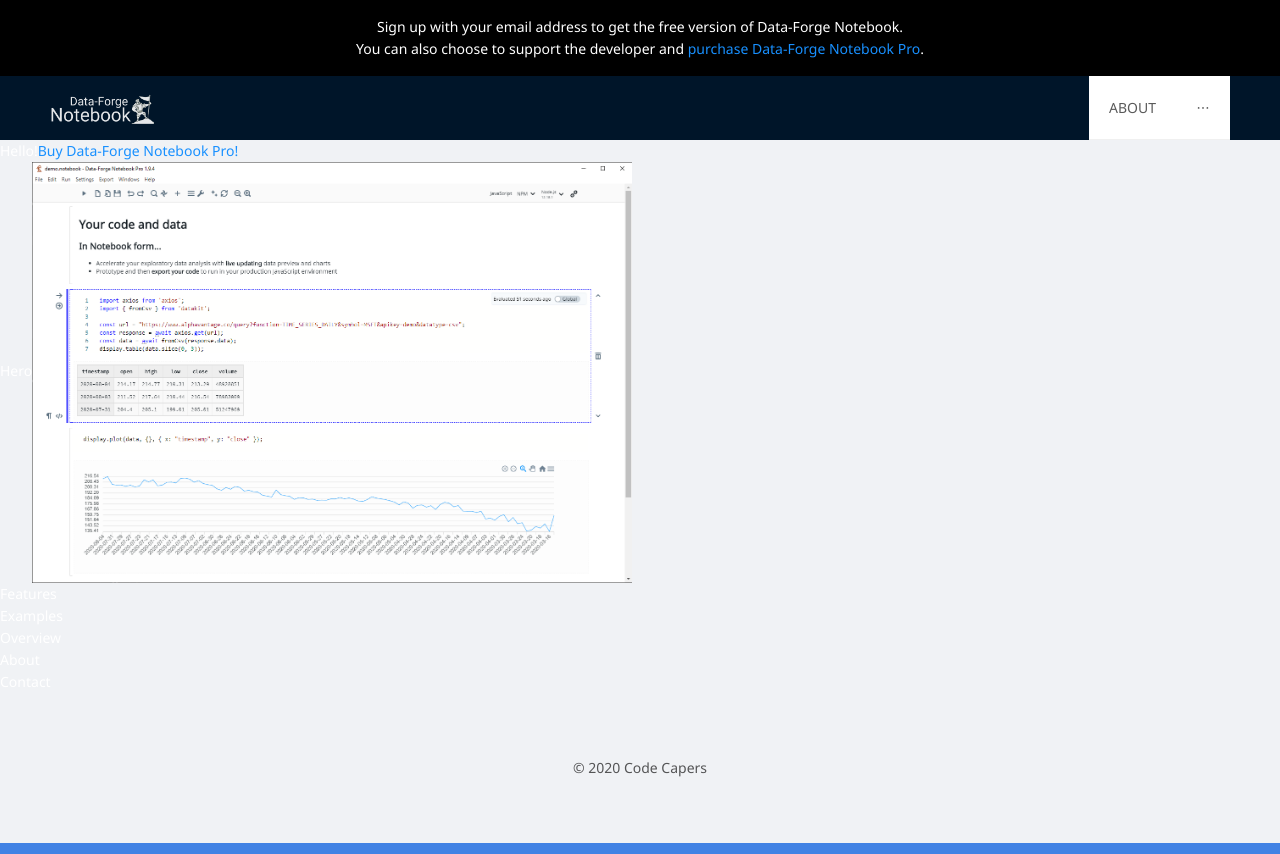
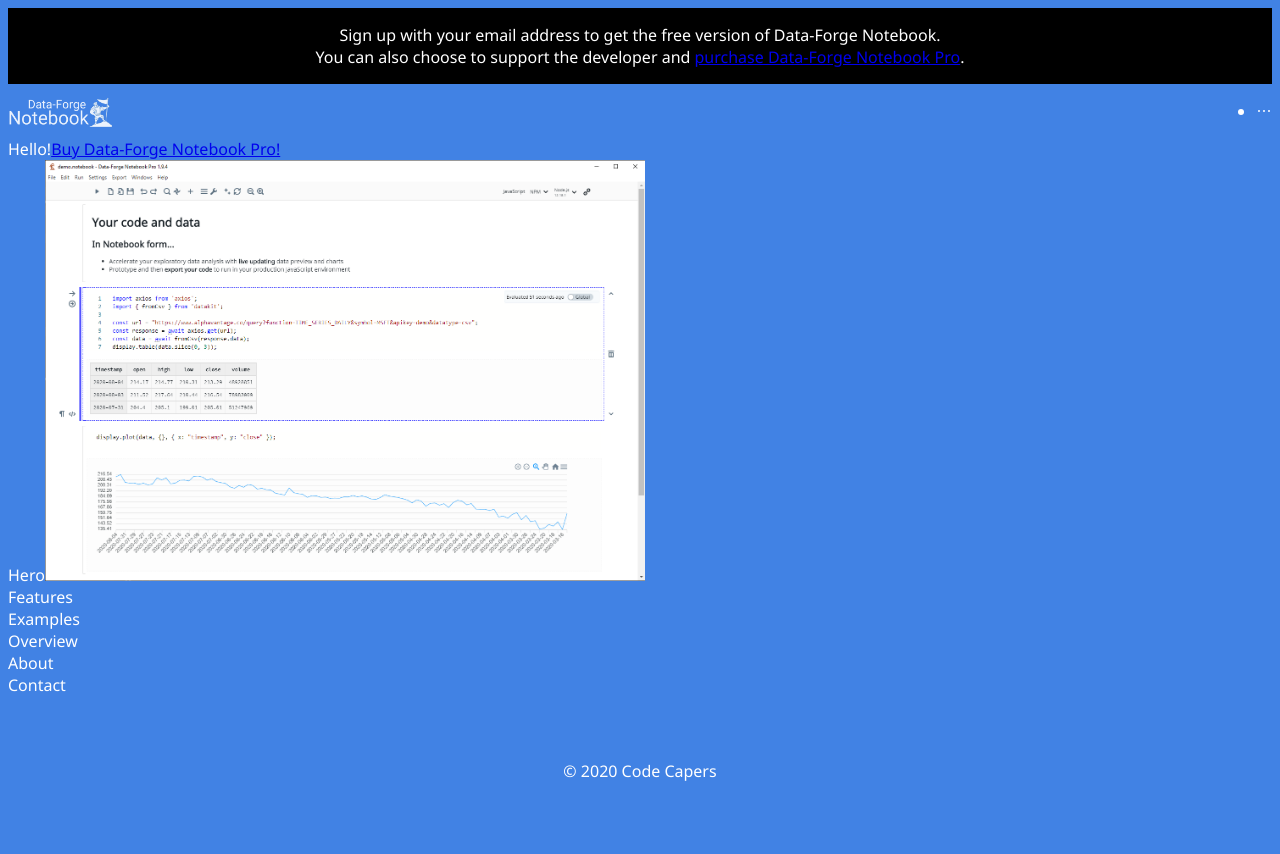
Before and after one commit to data-forge-notebook/landing-page, a Next.js app: page /landing-page/ in a window 1280 px wide. Built offline with nearby package versions, Linux system fonts and the light colour scheme.

Commit message:
Removed Ant design.

```diff
--- a/package.json
+++ b/package.json
@@ -10,14 +10,12 @@
   },
   "dependencies": {
     "@zeit/next-less": "^1.0.1",
-    "antd": "^4.9.1",
     "autoprefixer": "^9.8.6",
     "less": "^3.12.2",
     "next": "10.0.3",
     "postcss": "^7.0.35",
     "react": "17.0.1",
     "react-dom": "17.0.1",
-    "sass": "^1.30.0",
     "tailwindcss": "npm:@tailwindcss/postcss7-compat@^2.0.1"
   },
   "devDependencies": {
--- a/pages/_app.tsx
+++ b/pages/_app.tsx
@@ -1,5 +1,4 @@
 import { AppProps } from 'next/dist/next-server/lib/router/router'
-import "../styles/antd.less";
 import '../styles/globals.less'
 
 function MyApp({ Component, pageProps }: AppProps) {
--- a/pages/index.tsx
+++ b/pages/index.tsx
@@ -1,4 +1,3 @@
-import { Image } from "antd"
 import Link from "next/link"
 import Layout from '../components/layout'
 
@@ -14,7 +13,7 @@ export default function Home() {
           <section>
               Hero
 
-              <Image
+              <img
                 src="images/screenshots/Main.png"
                 width={600}
                 />
--- a/styles/antd.less
+++ /dev/null
@@ -1,15 +0,0 @@
-@import "~antd/dist/antd.less";
-
-@primary-color: #000; // primary color for all components
-@link-color: #1890ff; // link color
-@success-color: #52c41a; // success state color
-@warning-color: #faad14; // warning state color
-@error-color: #f5222d; // error state color
-@font-size-base: 14px; // major text font size
-@heading-color: rgba(0, 0, 0, 0.85); // heading text color
-@text-color: rgba(0, 0, 0, 0.65); // major text color
-@text-color-secondary: rgba(0, 0, 0, 0.45); // secondary text color
-@disabled-color: rgba(0, 0, 0, 0.25); // disable state color
-@border-radius-base: 4px; // major border radius
-@border-color-base: #d9d9d9; // major border color
-@box-shadow-base: 0 2px 8px rgba(0, 0, 0, 0.15); // major shadow for layers
--- a/styles/globals.less
+++ b/styles/globals.less
@@ -9,66 +9,12 @@
 @headermenuhover: white;
 
 
-
 body {
     font-family: 'Noto Sans','Roboto', sans-serif;
     background-color: @bgcolor;
     color: @textcolor;
 }
 
-/*
-Reset some Ant styles that don't work too well.
-*/
-
-.ant-layout {
-    background-color: transparent;
-}
-
-.ant-layout-header {
-    color: inherit;
-    background-color: transparent;
-    height: auto;
-}
-
-.ant-layout-footer {
-    color: @footertextcolor;
-    background-color: @footerbgcolor;
-}
-
-.header {
-    .ant-menu {
-        background-color: transparent;
-    }
-
-    .ant-menu-horizontal:not(.ant-menu-dark) > .ant-menu-item:hover {
-        color: @textcolor;
-        border-color: @textcolor;
-    }
-
-    .ant-menu {
-        color: @headermenu;
-    }
-
-    .ant-btn {
-        color: @headermenu;
-        background-color: transparent;
-
-        &:active, &:hover, &:focus {
-            color: @headermenuhover;
-            border-color: @headermenuhover !important;
-        }
-    }
-
-    .ant-menu-horizontal {
-        border-bottom: none;
-    }
-
-    .ant-submenu-title {
-        color: @textcolor;
-    }
-
-}
-
 /* @tailwind base; */
 @tailwind components;
 @tailwind utilities;
```
Also changed, not shown: 1 other file (tests, documents, lock files or other folders).
